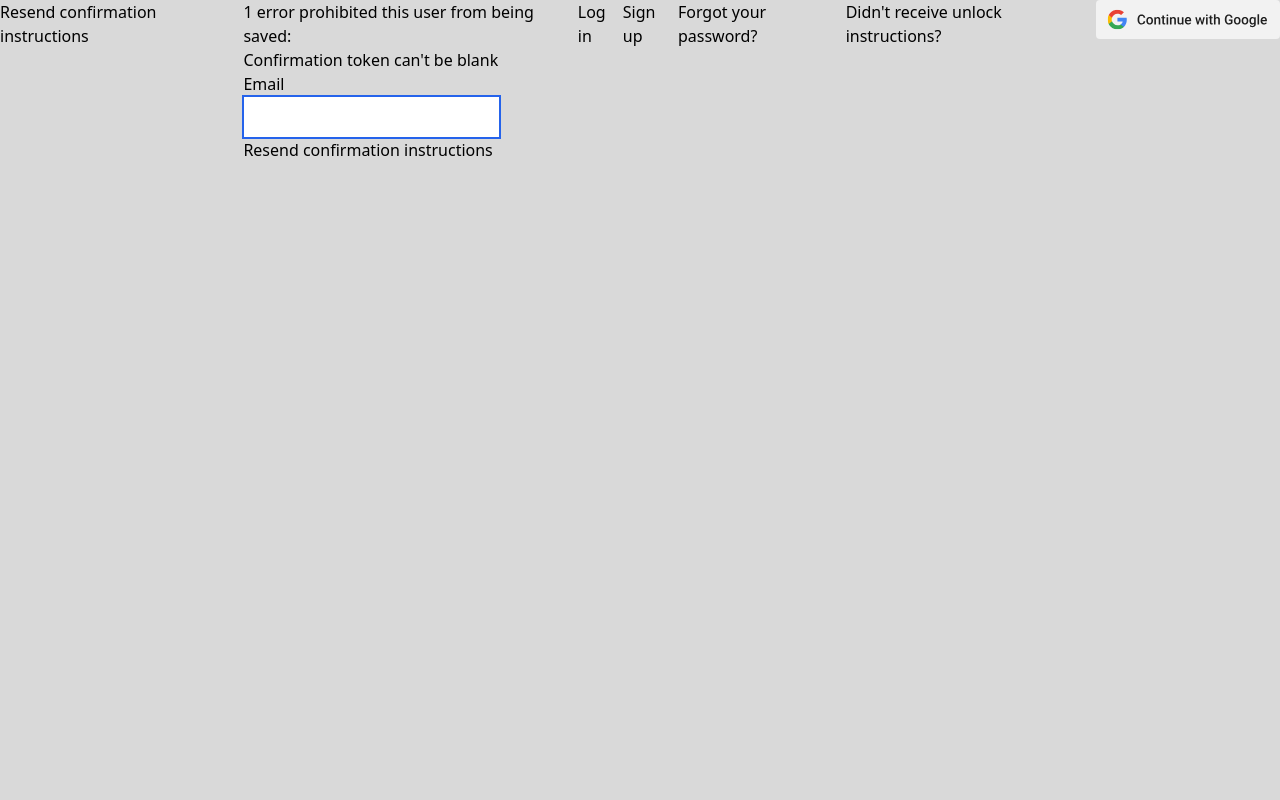
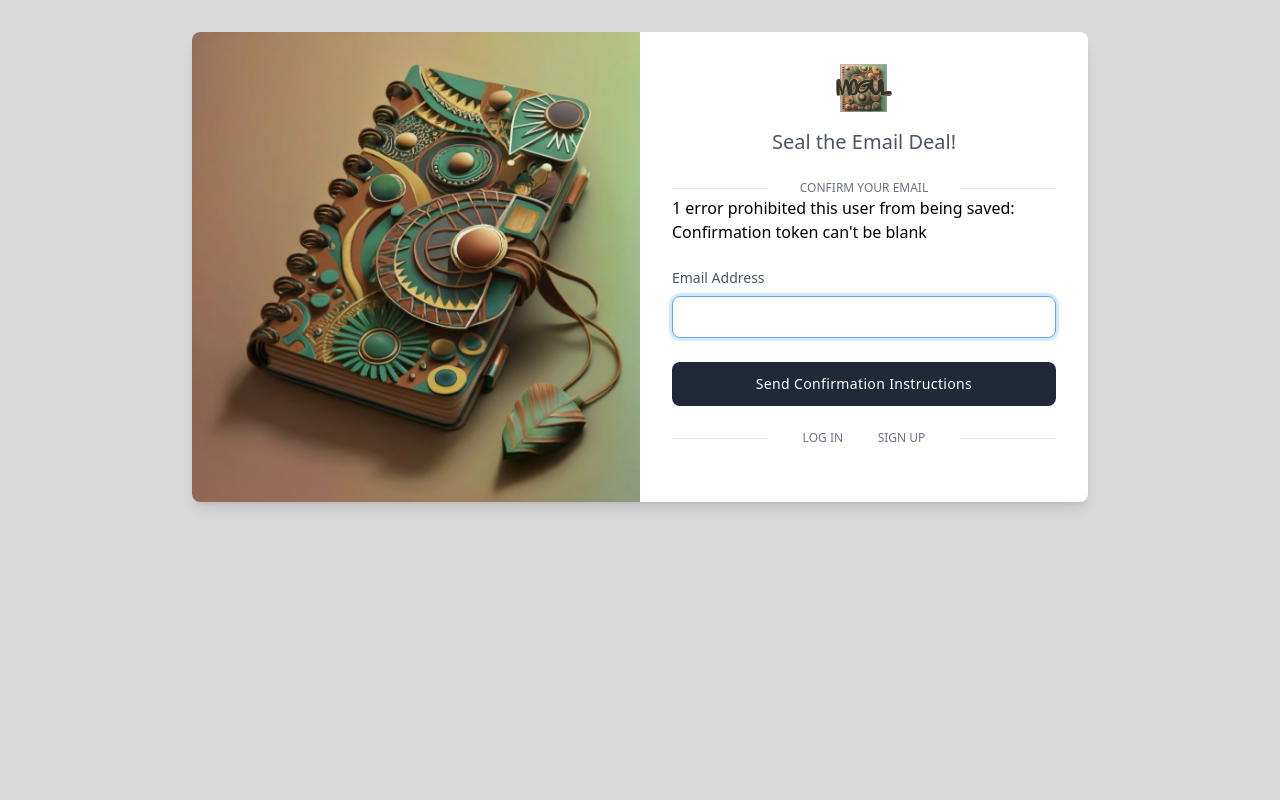
Before and after one commit to Thoth1111/Customer-Service-ITS, a Rails app: page /users/confirmation in a window 1280 px wide. Run offline with Rails 7, Linux system fonts and the light colour scheme; style sheets or scripts are compiled from the project's sources; some libraries are stand-ins or nearby versions.

Commit message:
Update new confirmation view

```diff
--- a/app/views/devise/confirmations/new.html.erb
+++ b/app/views/devise/confirmations/new.html.erb
@@ -1,16 +1,41 @@
-<h2>Resend confirmation instructions</h2>
+<div class="container h-screen py-8">
+  <div class="flex w-full max-w-sm mx-auto overflow-hidden bg-white rounded-lg shadow-lg dark:bg-gray-800 lg:max-w-4xl">
+    <div class="hidden bg-cover lg:block lg:w-1/2" style="background-image: url('<%= asset_path('Ai_book_art.jpg') %>');"></div>
+
+    <div class="w-full px-6 py-8 md:px-8 lg:w-1/2">
+        <div class="flex justify-center mx-auto">
+          <%= image_tag 'mogul_logo.png', class: 'h-12 w-14', alt: 'Mogul logo' %>
+        </div>
+
+        <p class="mt-4 text-xl text-center text-gray-600 dark:text-gray-200">
+            Seal the Email Deal!
+        </p>
+
+        <div class="flex items-center justify-between mt-6">
+            <span class="w-1/5 border-b dark:border-gray-600 lg:w-1/4"></span>
+            <span class="text-xs text-center text-gray-500 uppercase dark:text-gray-400">Confirm your Email</span>
+            <span class="w-1/5 border-b dark:border-gray-600 lg:w-1/4"></span>
+        </div>
 
         <%= form_for(resource, as: resource_name, url: confirmation_path(resource_name), html: { method: :post }) do |f| %>
           <%= render "devise/shared/error_messages", resource: resource %>
 
-  <div class="field">
-    <%= f.label :email %><br />
-    <%= f.email_field :email, autofocus: true, autocomplete: "email", value: (resource.pending_reconfirmation? ? resource.unconfirmed_email : resource.email) %>
+          <div class="field mt-6">
+            <%= f.label :email, "Email Address", class: "block mb-2 text-sm font-medium text-gray-600 dark:text-gray-200" %>
+            <%= f.email_field :email, autofocus: true, autocomplete: "email", value: (resource.pending_reconfirmation? ? resource.unconfirmed_email : resource.email), class: "block w-full px-4 py-2 text-gray-700 bg-white border rounded-lg dark:bg-gray-800 dark:text-gray-300 dark:border-gray-600 focus:border-blue-400 focus:ring-opacity-40 dark:focus:border-blue-300 focus:outline-none focus:ring focus:ring-blue-300" %>
           </div>
 
-  <div class="actions">
-    <%= f.submit "Resend confirmation instructions" %>
+          <div class="actions mt-6">
+            <%= f.submit "Send Confirmation Instructions", class: "w-full px-6 py-3 text-sm font-medium tracking-wide text-white capitalize transition-colors duration-300 transform bg-gray-800 rounded-lg hover:bg-gray-700 focus:outline-none focus:ring focus:ring-gray-300 focus:ring-opacity-50" %>
           </div>
         <% end %>
 
-<%= render "devise/shared/links" %>
+        <div class="flex items-center justify-between mt-6 mb-6">
+            <span class="w-1/5 border-b dark:border-gray-600 md:w-1/4"></span>
+            <%= link_to "Log in", new_session_path(resource_name), class: "text-xs text-gray-500 uppercase dark:text-gray-400 hover:underline" %>
+            <%= link_to "Sign up", new_registration_path(resource_name), class: "text-xs text-gray-500 uppercase dark:text-gray-400 hover:underline" %>
+            <span class="w-1/5 border-b dark:border-gray-600 md:w-1/4"></span>
+        </div>
+    </div>
+  </div>
+</div>
```
Lines whose indentation alone changed are shown as unchanged.
